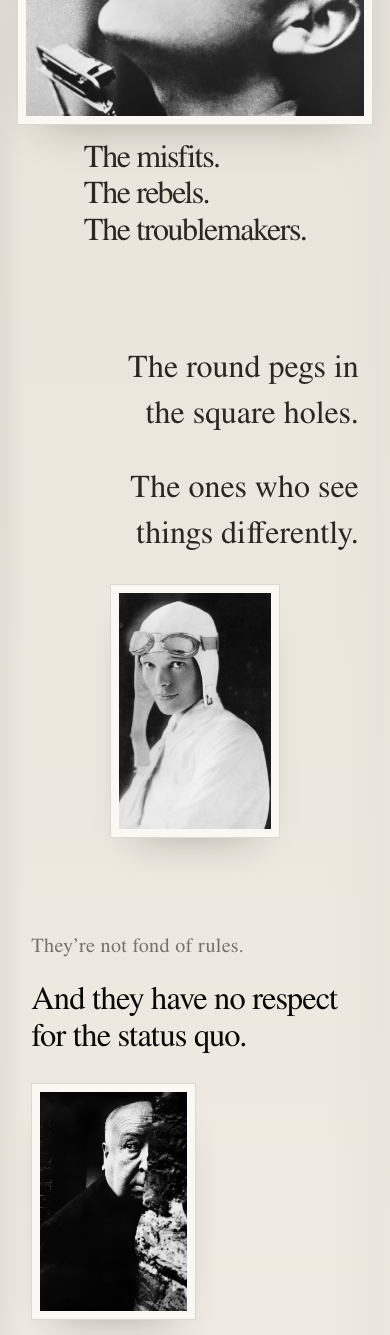
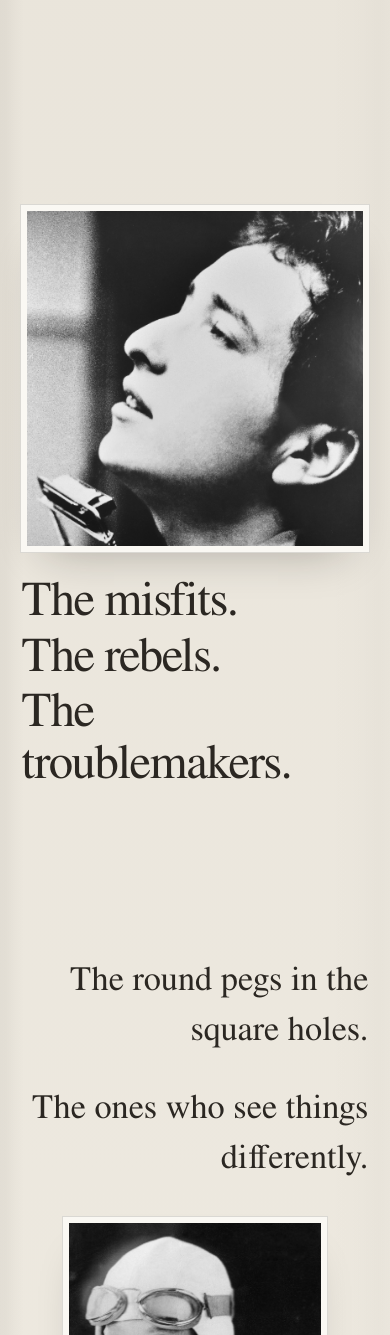
Before and after one commit to windowsrefundday/windowsrefundday.github.io, a plain HTML site: page index.html in a window 390 px wide. Shown: the part 665-2000 px from the top of the page. Drawn offline with Linux system fonts and the light colour scheme.

Commit message:
Optimize mobile layout: big bold type and full-screen chapters

```diff
--- a/index.html
+++ b/index.html
@@ -341,6 +341,59 @@ html.letter .portrait {
   color: rgba(43, 39, 34, 0.55);
 }
 html:not(.letter) .colophon { color: rgba(221, 211, 192, 0.45); }
+
+/* ---- Mobile editorial polish (big, bold, full-screen chapters) ---- */
+@media (max-width: 640px) {
+  :root { --pad: 1.35rem; }
+  html.photos .chapter {
+    flex-direction: column;
+    justify-content: center;
+    align-items: stretch;
+    gap: 1.75rem;
+    min-height: 92svh;
+    padding: 4.5rem var(--pad);
+  }
+  html.photos .chapter p {
+    font-size: clamp(2.1rem, 8.8vw, 3.1rem);
+    line-height: 1.18;
+    max-width: 100% !important;
+    width: 100%;
+    margin-inline: 0 !important;
+  }
+  html.photos .chapter .portrait {
+    align-self: center !important;
+    width: fit-content;
+    max-width: 92vw;
+    padding: 6px;
+  }
+  html.photos .chapter .portrait img {
+    height: auto !important;
+    width: auto !important;
+    max-height: 46svh !important;
+    max-width: 86vw !important;
+  }
+  html.photos .opening p { text-align: center; font-size: clamp(2.2rem, 9.2vw, 3.2rem); }
+  html.photos .punches p { font-size: clamp(2.9rem, 12.5vw, 4.4rem) !important; line-height: 1.03 !important; }
+  html.photos .outsiders p { text-align: right; font-size: clamp(2.1rem, 8.8vw, 3.1rem); }
+  html.photos .rules p { text-align: left; }
+  html.photos .rules .b:first-child { font-size: 0.72em; }
+  html.photos .rules .b:last-child { font-size: 1.14em; margin-top: 0.5em; }
+  html.photos .judgment p { text-align: left; }
+  html.photos .change p { text-align: center; font-size: clamp(1.9rem, 7.8vw, 2.7rem); }
+  html.photos .change .b:last-child { font-size: 1.35em; margin-top: 0.55em; }
+  html.photos .litany p { text-align: center; font-size: clamp(2.1rem, 8.6vw, 3rem); }
+  html.photos .genius p { text-align: left; font-size: clamp(2.1rem, 8.8vw, 3.1rem); }
+  html.photos .finale p { text-align: left; font-size: clamp(2.3rem, 9.6vw, 3.4rem); }
+  .closing {
+    min-height: 100svh;
+    padding: 4rem 1rem 2.25rem;
+  }
+  .sign {
+    font-size: clamp(3.8rem, 21vw, 6.5rem) !important;
+    line-height: 0.84 !important;
+  }
+  .sign > span:first-child { font-size: 1.28em; }
+}
 </style>
 </head>
 <body>
```
